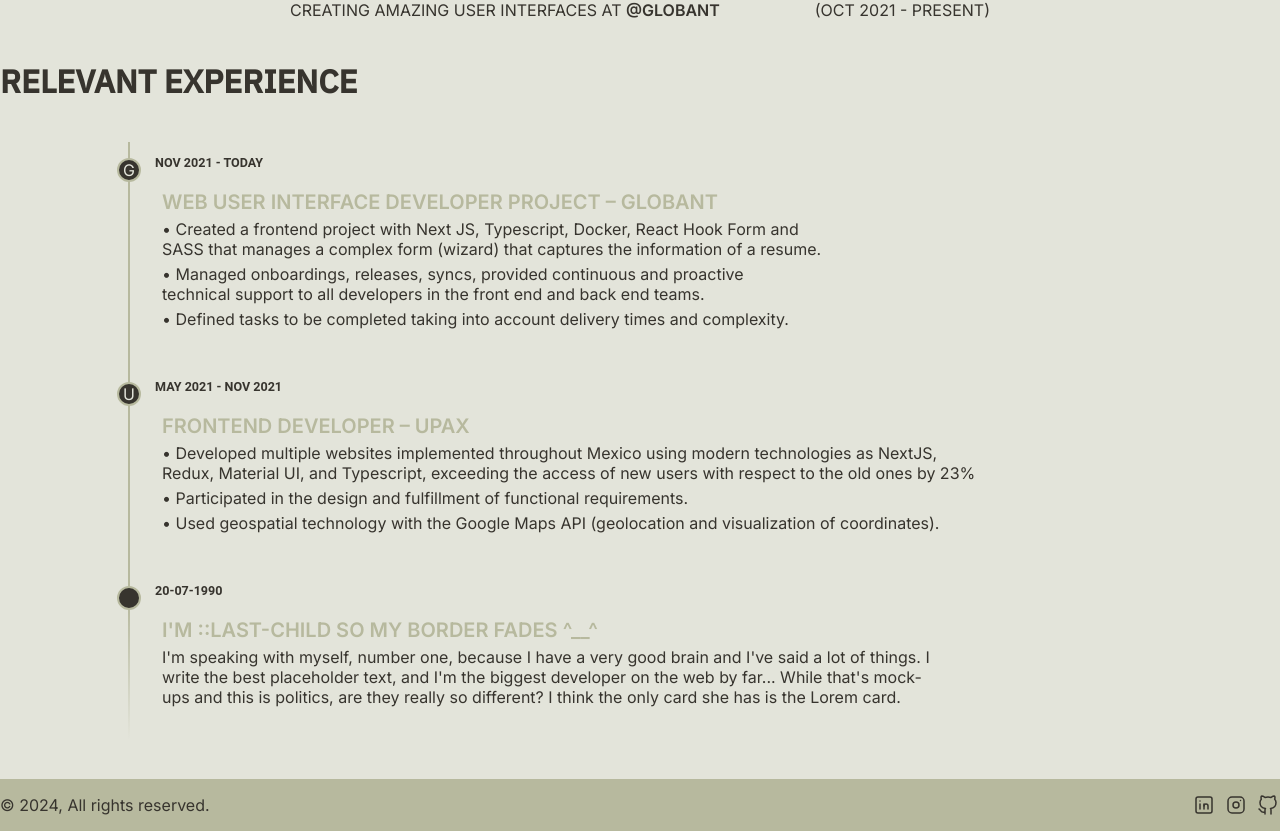
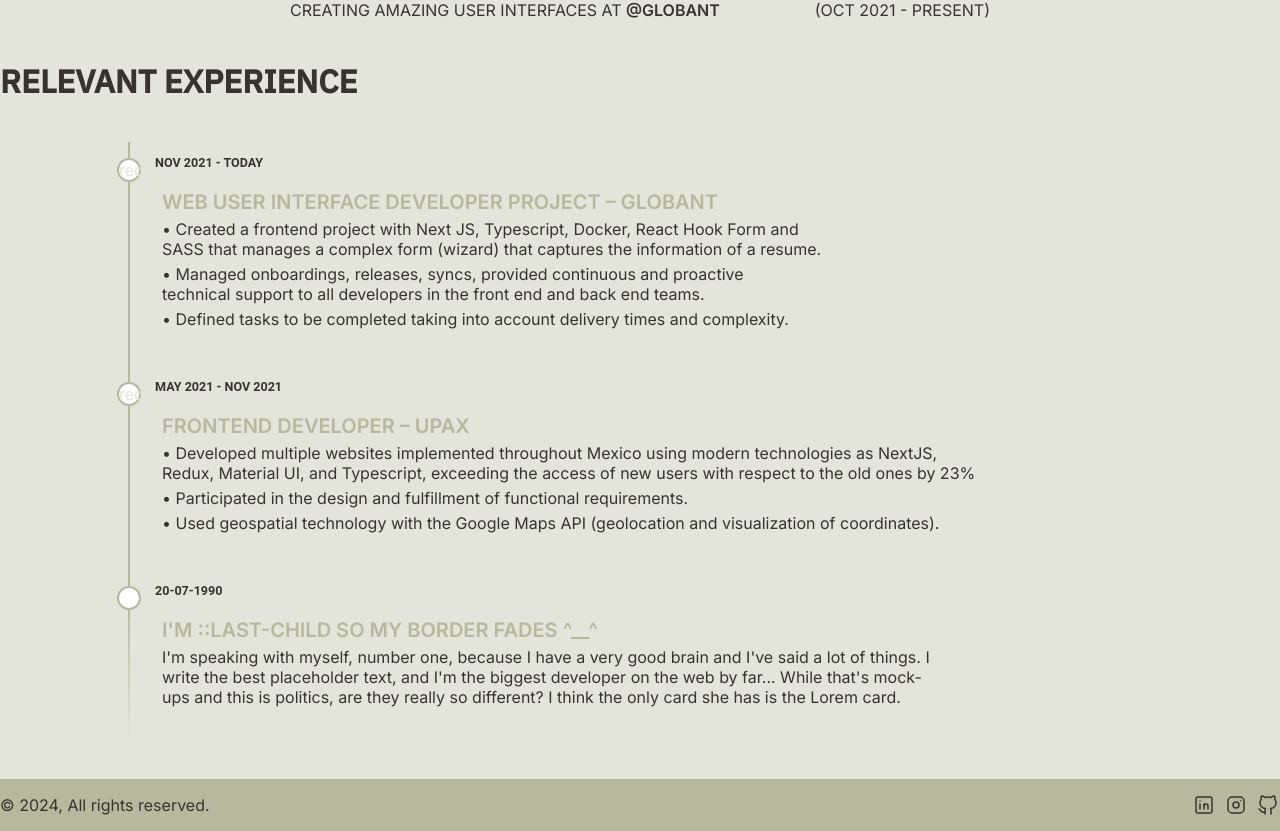
Before and after one commit to calderonjorge/portfolio, a Next.js app: page / in a window 1280 px wide. Shown: the part 710-1541 px from the top of the page. Built offline with nearby package versions, Linux system fonts and the light colour scheme.

Commit message:
icon fixed

```diff
--- a/src/Icons/Github.tsx
+++ b/src/Icons/Github.tsx
@@ -7,11 +7,11 @@
       width="16"
       height="16"
       viewBox="0 0 24 24"
-      stroke-width="1.5"
+      strokeWidth="1.5"
       stroke="currentColor"
       fill="none"
-      stroke-linecap="round"
-      stroke-linejoin="round"
+      strokeLinecap="round"
+      strokeLinejoin="round"
     >
       <path stroke="none" d="M0 0h24v24H0z" fill="none" />
       <path d="M9 19c-4.3 1.4 -4.3 -2.5 -6 -3m12 5v-3.5c0 -1 .1 -1.4 -.5 -2c2.8 -.3 5.5 -1.4 5.5 -6a4.6 4.6 0 0 0 -1.3 -3.2a4.2 4.2 0 0 0 -.1 -3.2s-1.1 -.3 -3.5 1.3a12.3 12.3 0 0 0 -6.2 0c-2.4 -1.6 -3.5 -1.3 -3.5 -1.3a4.2 4.2 0 0 0 -.1 3.2a4.6 4.6 0 0 0 -1.3 3.2c0 4.6 2.7 5.7 5.5 6c-.6 .6 -.6 1.2 -.5 2v3.5" />
--- a/src/Icons/Instagram.tsx
+++ b/src/Icons/Instagram.tsx
@@ -7,11 +7,11 @@
       width="16"
       height="16"
       viewBox="0 0 24 24"
-      stroke-width="1.5"
+      strokeWidth="1.5"
       stroke="currentColor"
       fill="none"
-      stroke-linecap="round"
-      stroke-linejoin="round"
+      strokeLinecap="round"
+      strokeLinejoin="round"
     >
       <path stroke="none" d="M0 0h24v24H0z" fill="none" />
       <path d="M4 4m0 4a4 4 0 0 1 4 -4h8a4 4 0 0 1 4 4v8a4 4 0 0 1 -4 4h-8a4 4 0 0 1 -4 -4z" />
--- a/src/Icons/LinkedIn.tsx
+++ b/src/Icons/LinkedIn.tsx
@@ -7,11 +7,11 @@
       width="16"
       height="16"
       viewBox="0 0 24 24"
-      stroke-width="1.5"
+      strokeWidth="1.5"
       stroke="currentColor"
       fill="none"
-      stroke-linecap="round"
-      stroke-linejoin="round"
+      strokeLinecap="round"
+      strokeLinejoin="round"
     >
       <path stroke="none" d="M0 0h24v24H0z" fill="none" />
       <path d="M4 4m0 2a2 2 0 0 1 2 -2h12a2 2 0 0 1 2 2v12a2 2 0 0 1 -2 2h-12a2 2 0 0 1 -2 -2z" />
--- a/src/components/Experience/Experience.module.scss
+++ b/src/components/Experience/Experience.module.scss
@@ -51,9 +51,9 @@
       position: absolute;
       left: -13px;
       border-radius: 20px;
-      content: attr(letter-is);
+      content: attr(color-is);
       border: 2px solid var(--accent-color);
-      background: var(--primary-color);
+      background-color: white;
       color: var(--secondary-color);
       text-align: center;
     }
--- a/src/components/Experience/Experience.tsx
+++ b/src/components/Experience/Experience.tsx
@@ -11,6 +11,7 @@
           className={styles["timeline-item"]}
           date-is="NOV 2021 - TODAY"
           letter-is="G"
+          color-is="red"
         >
           <h3>Web User Interface Developer PROJECT  – Globant</h3>
           <ul>
@@ -51,7 +52,11 @@
           </ul>
         </article>
 
-        <article className={styles["timeline-item"]} date-is="20-07-1990">
+        <article
+        className={styles["timeline-item"]}
+        date-is="20-07-1990"
+        letter-is="I"
+        >
           <h3>I&apos;m ::last-child so my border fades ^__^</h3>
           <p>
             I&apos;m speaking with myself, number one, because I have a very
```
